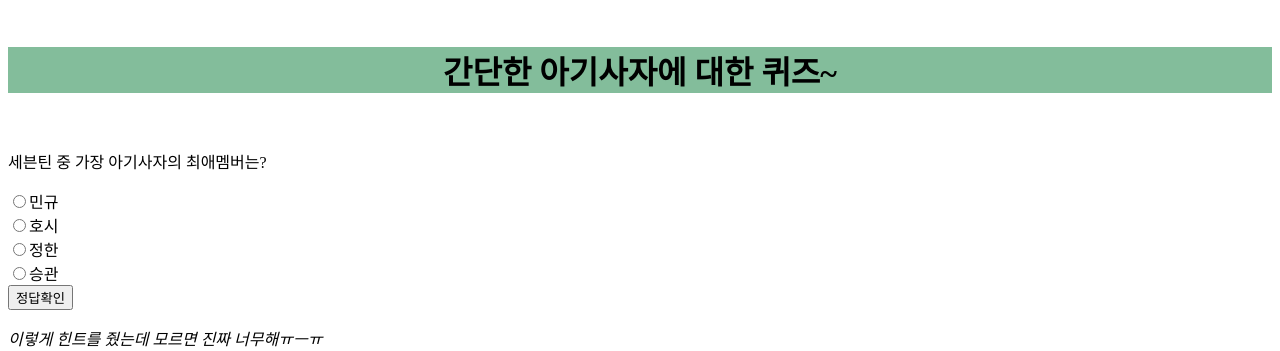
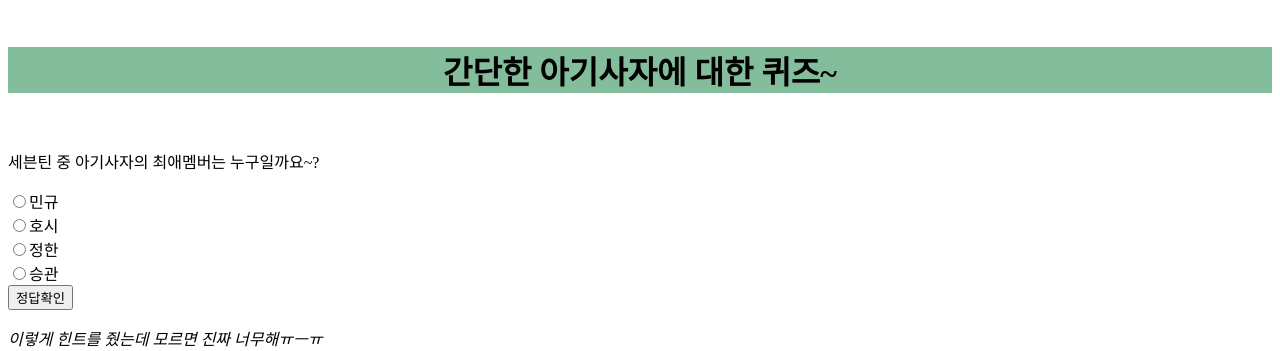
Before and after one commit to KangYeonJae/blog4, a Django app: page / in a window 1280 px wide. Shown: the top 351 px of the page. Run offline with Django 3.2, Linux system fonts and the light colour scheme; data that the repository does not hold is empty.

Commit message:
마지막수정

```diff
--- a/myapp/templates/show.html
+++ b/myapp/templates/show.html
@@ -10,7 +10,7 @@
     <br>
  <h1>간단한 아기사자에 대한 퀴즈~</h1>
  <br>
- <p> 세븐틴 중 가장 아기사자의 최애멤버는?</p>
+ <p> 세븐틴 중 아기사자의 최애멤버는 누구일까요~?</p>
  <form name="form">
   <input type="radio" name="kingName" value="v1">민규<br>
   <input type="radio" name="kingName" value="v2">호시<br>
```
